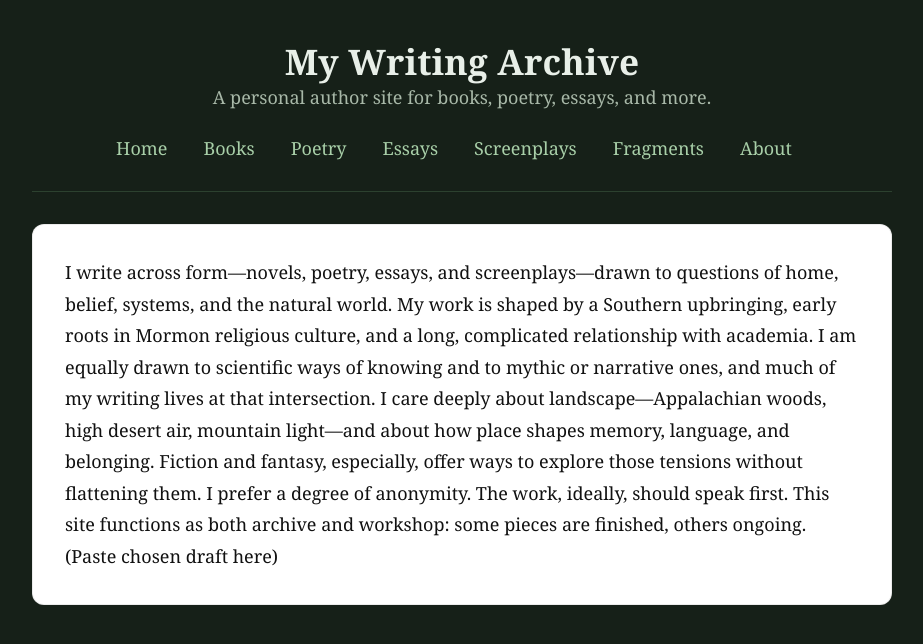
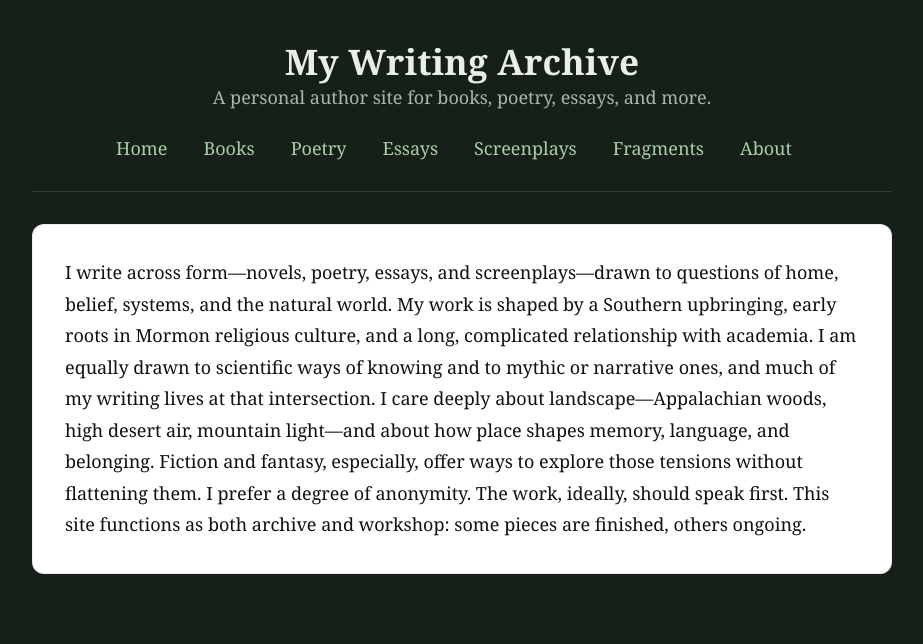
Before and after one commit to dwestbroek101/collections, a Jekyll site: the page built from about.md, in a window 1280 px wide. Shown: the top 644 px of the page, without its empty margins (178-1101 px from the left). Built offline with Jekyll 4.4.1, drawn with Linux system fonts in a browser that asks for light colours.

Commit message:
Update about.md

```diff
--- a/about.md
+++ b/about.md
@@ -14,6 +14,4 @@ I care deeply about landscape—Appalachian woods, high desert air, mountain lig
 
 I prefer a degree of anonymity. The work, ideally, should speak first. This site functions as both archive and workshop: some pieces are finished, others ongoing.
 
-(Paste chosen draft here)
-
 </div>
```
